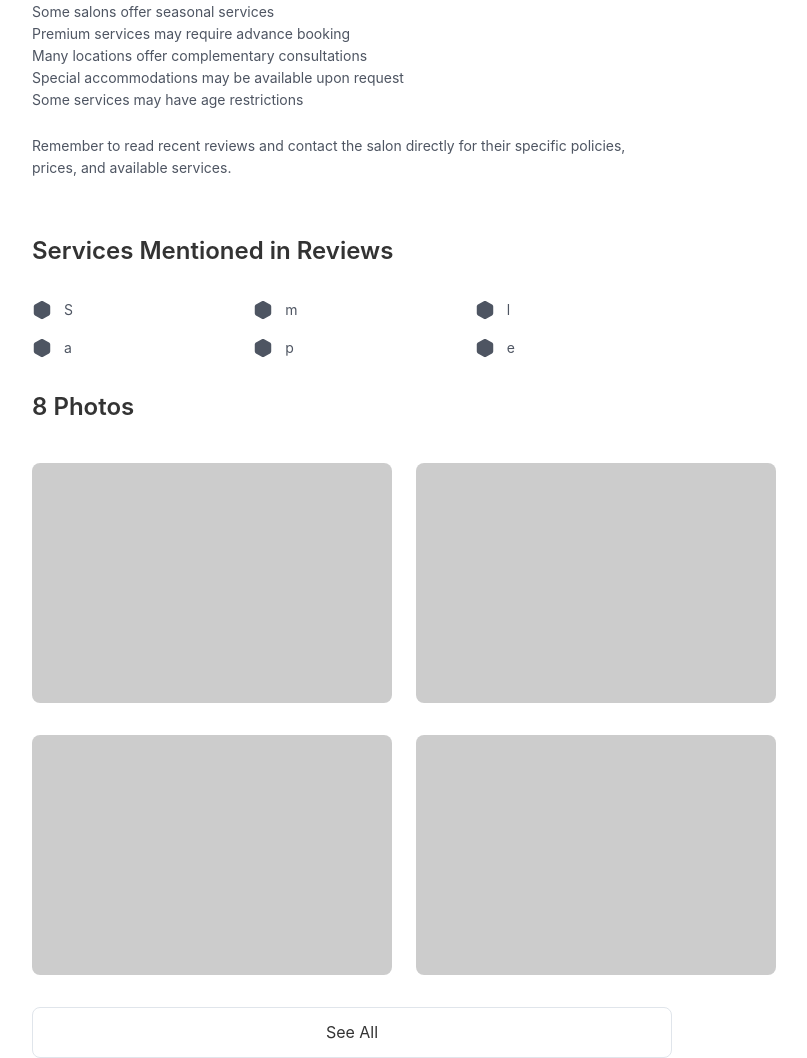
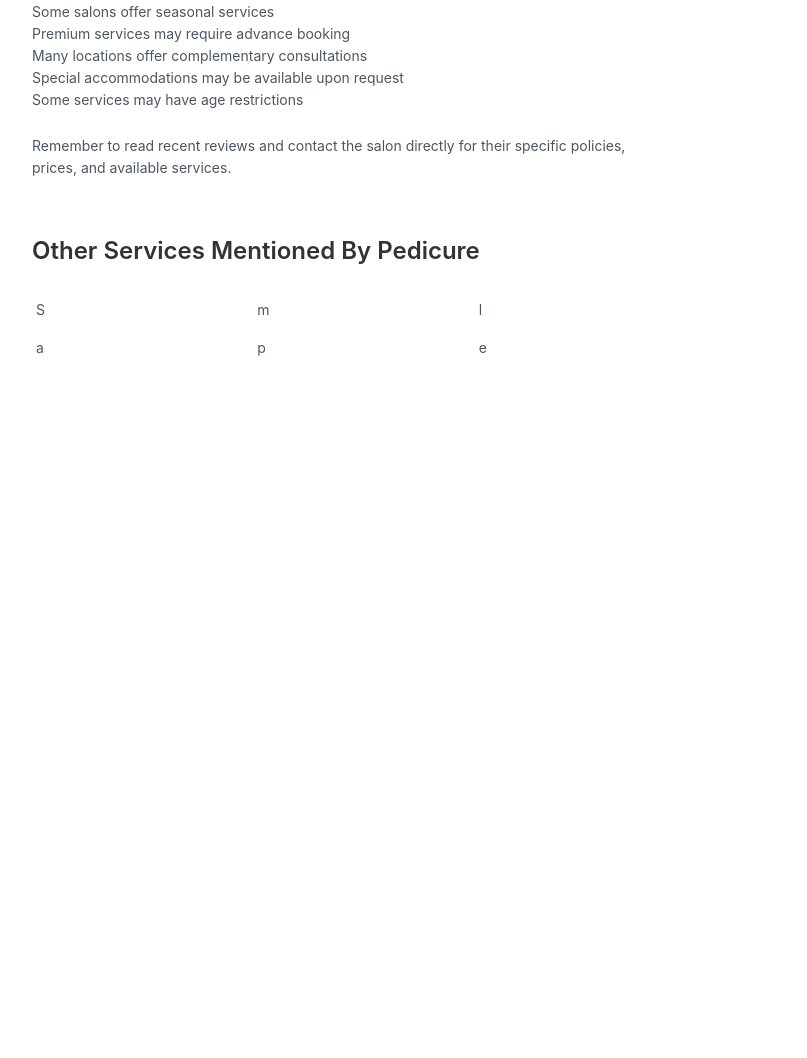
Before and after one commit to qrkedupwhiteboy/pedicure-nearme, a Flask app: page /listing/1 in a window 1280 px wide. Shown: the part 2541-3599 px from the top of the page, without its empty margins (32-839 px from the left). After the commit the page ends 2897 px from the top, so only its background shows below. Run offline with Flask 3, Linux system fonts and the light colour scheme; tables that the repository leaves empty hold one stand-in row (values such as "Sample post"); grey boxes marked "Sample" are stand-in pictures; some libraries are stand-ins or nearby versions.

Commit message:
changed services styling

```diff
--- a/static/css/listing.css
+++ b/static/css/listing.css
@@ -660,7 +660,7 @@
     display: inline-flex;
     justify-content: flex-start;
     align-items: center;
-    gap: 12px;
+    gap: 4px;
   }
 
   .text {
--- a/templates/listing.html
+++ b/templates/listing.html
@@ -232,7 +232,7 @@
 
         <div class="services" data-layer="services">
             <h2 class="h2" data-layer="heading">
-              Services Mentioned in Reviews
+              Other Services Mentioned By Pedicure
             </h2>
 
             <div class="grid" data-layer="grid">
@@ -242,11 +242,7 @@
               <div class="column" data-layer="column">
                 {% for category in categories[i:i+columns] %}
                 <div class="item" data-layer="item">
-                  <div class="icon" data-layer="Icon" data-svg-wrapper>
-                    <svg width="20" height="20" viewBox="0 0 20 20" fill="none" xmlns="http://www.w3.org/2000/svg">
-                      <path fill-rule="evenodd" clip-rule="evenodd" d="M8.8033 1.25906C9.16714 1.04936 9.57971 0.938965 9.99967 0.938965C10.4197 0.938965 10.8322 1.04936 11.1961 1.25908L11.1976 1.25995L17.0309 4.59327C17.3291 4.76544 17.5859 4.99939 17.7846 5.27844C17.8309 5.32374 17.8719 5.37602 17.9059 5.43481C17.9354 5.48583 17.958 5.53893 17.9741 5.59305C18.1409 5.92535 18.2285 6.29255 18.2288 6.66567V13.3331C18.2284 13.7532 18.1175 14.1666 17.9072 14.5304C17.697 14.8941 17.3948 15.1962 17.0309 15.4062L17.0281 15.4078L11.1976 18.7396L11.1962 18.7404C10.9376 18.8894 10.6544 18.9883 10.3614 19.0331C10.2548 19.0941 10.1313 19.129 9.99967 19.129C9.86802 19.129 9.74453 19.0941 9.63792 19.0331C9.34495 18.9883 9.06175 18.8894 8.80317 18.7404L8.80176 18.7396L2.97124 15.4078L2.96842 15.4062C2.60457 15.1962 2.30236 14.8941 2.0921 14.5304C1.88185 14.1666 1.77094 13.754 1.77051 13.3338V6.66642C1.77089 6.29319 1.85846 5.92528 2.02541 5.59277C2.04147 5.53875 2.06408 5.48574 2.09354 5.43481C2.1275 5.37611 2.16838 5.32392 2.21457 5.27867C2.4133 4.99952 2.67015 4.76549 2.96842 4.59328L2.97124 4.59166L8.8033 1.25906Z"/>
-                    </svg>
-                  </div>
+                  <icon class="iconoir-asterisk"></icon>
                   <div class="text" data-layer="text">{{ category }}</div>
                 </div>
                 {% endfor %}
@@ -255,32 +251,7 @@
             </div>
           </div>
 
-          <div data-layer="photos-section" class="photos-section">
-            <h2 data-layer="h2" class="h2">8 Photos</h2>
 
-            <div data-layer="row" class="Row">
-                <div data-layer="photos-container" class="photos-container">
-                    <div data-layer="photos" class="photos"></div>
-                </div>
-                <div data-layer="photos-container" class="photos-container">
-                    <div data-layer="photos" class="photos"></div>
-                </div>
-            </div>
-
-            <div data-layer="row" class="Row">
-                <div data-layer="photos-container" class="photos-container">
-                    <div data-layer="photos" class="photos"></div>
-                </div>
-                <div data-layer="photos-container" class="photos-container">
-                    <div data-layer="photos" class="photos"></div>
-                </div>
-            </div>
-
-
-            <div data-layer="Secondary Button" class="SecondaryButton">
-                <div data-layer="Label" class="Label">See All</div>
-            </div>
-        </div>
           </div>
 
     <div class="sidebar-wrapper">
```
